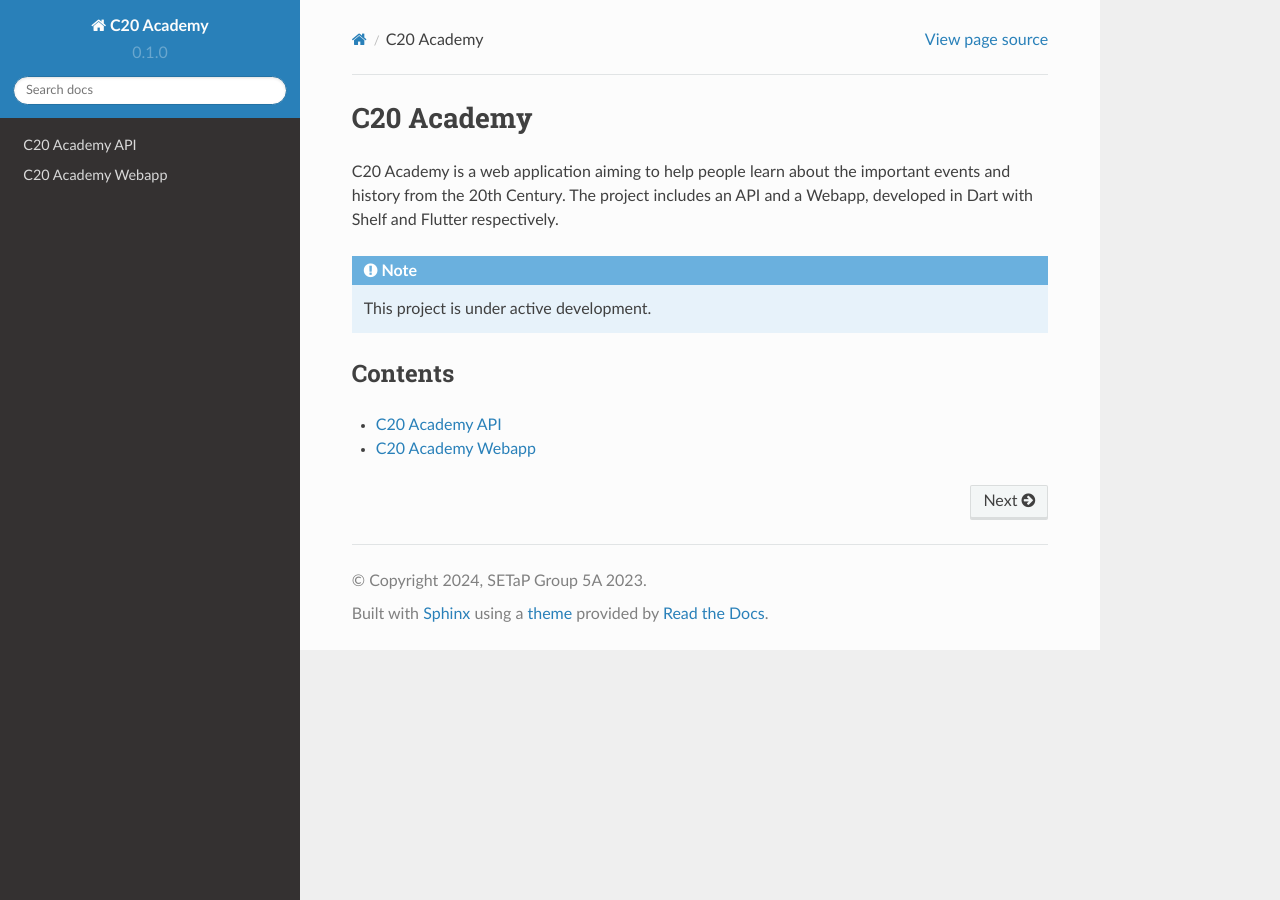
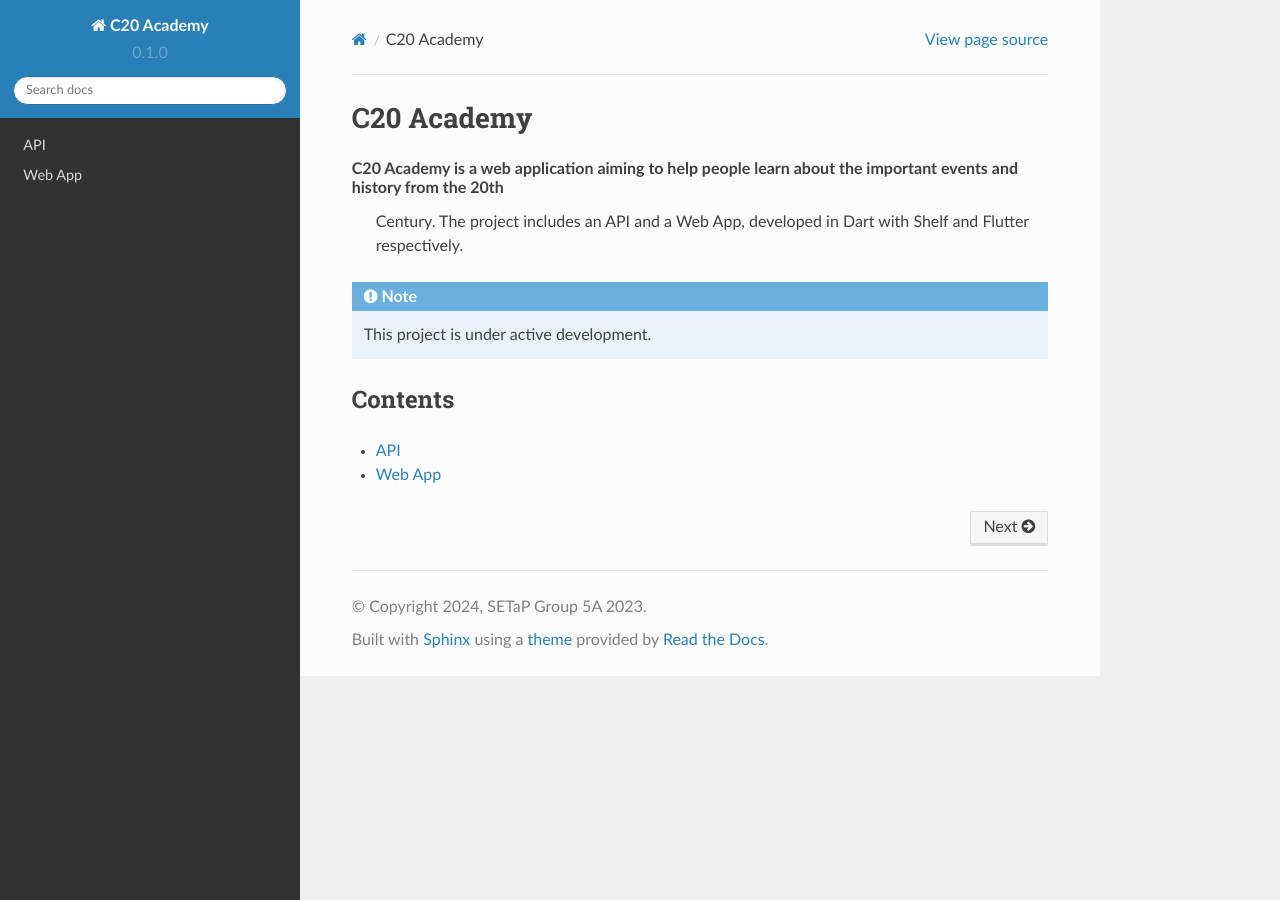
Before and after one commit to SETAP-Group5A-2023/c20-academy-docs, a Sphinx documentation site: the page built from docs/source/index.rst, in a window 1280 px wide. Built offline with Sphinx 7.4.7 and the Read the Docs theme 2.0.0, drawn with Linux system fonts in a browser that asks for light colours.

Commit message:
slightly change wording

```diff
--- a/docs/source/api/index.rst
+++ b/docs/source/api/index.rst
@@ -1,4 +1,4 @@
-C20 Academy API
-===============
+API
+===
 
 This is the section for documentation relating to the backend API.
--- a/docs/source/index.rst
+++ b/docs/source/index.rst
@@ -1,7 +1,8 @@
 C20 Academy
 ===========
 
-C20 Academy is a web application aiming to help people learn about the important events and history from the 20th Century. The project includes an API and a Webapp, developed in Dart with Shelf and Flutter respectively.
+C20 Academy is a web application aiming to help people learn about the important events and history from the 20th
+ Century. The project includes an API and a Web App, developed in Dart with Shelf and Flutter respectively.
 
 .. note::
 
--- a/docs/source/webapp/index.rst
+++ b/docs/source/webapp/index.rst
@@ -1,4 +1,4 @@
-C20 Academy Webapp
-==================
+Web App
+=======
 
-This is the section for documentation relating to the frontend webapp.
+This is the section for documentation relating to the frontend web app.
```
